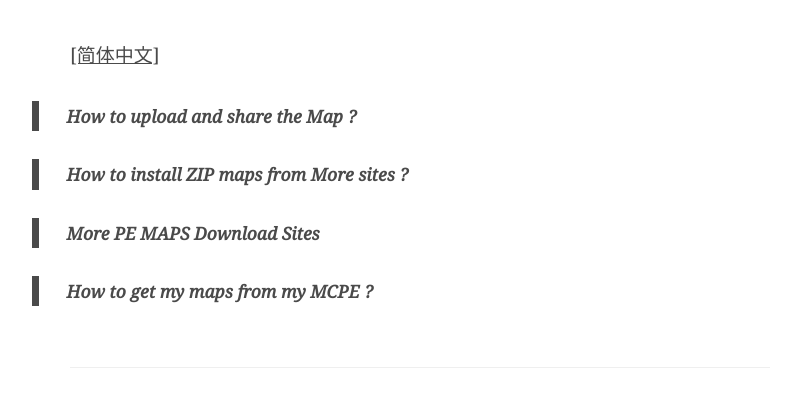
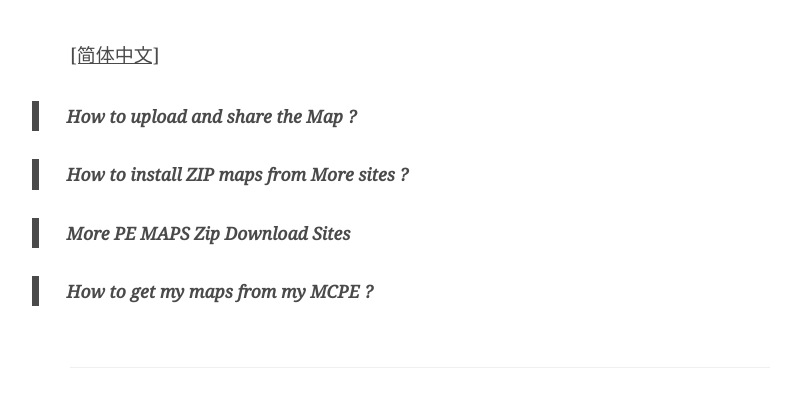
Before and after one commit to Minecraft-PE-Servers/Minecraft-PE-Servers.github.io, a Jekyll site: the page built from _posts/2016-12-14-download-and-install-minecraft-pe-maps-zip.md, in a window 1280 px wide and 900 px high. Shown: the top 416 px of the window, without its empty margins (220-1010 px from the left). Built offline with Jekyll 4.4.1, drawn with Linux system fonts in a browser that asks for light colours; some of the changed text lies outside the part shown.

Commit message:
提交发布

```diff
--- a/_posts/2016-12-14-download-and-install-minecraft-pe-maps-zip.md
+++ b/_posts/2016-12-14-download-and-install-minecraft-pe-maps-zip.md
@@ -12,7 +12,7 @@
 
 > [**How to install ZIP maps from More sites ?**](#1)
 
-> [**More PE MAPS Download Sites**](#2)
+> [**More PE MAPS Zip Download Sites**](#2)
 
 > [**How to get my maps from my MCPE ?**](#3)
 
@@ -26,7 +26,7 @@
 3. Suddenly, as if by magic, the new world start to open in Minecraft PE.
 
 <span id = "2"></span>
-**More PE MAPS Download Sites**
+**More PE MAPS Zip Download Sites**
 - [<u>Mcpehub.com</u>](http://mcpehub.com/maps?sort=downloads)
 - [<u>Mcpedl.com</u>](http://mcpedl.com/tag/mcworld/)
 - [<u>Minecraftmaps.com</u>](http://www.minecraftmaps.com/pocket-edition-maps)
```
Also changed, not shown: _posts/2017-02-10-download-and-install-minecraft-pe-maps-zip-cn.md (+1 -1 lines).
